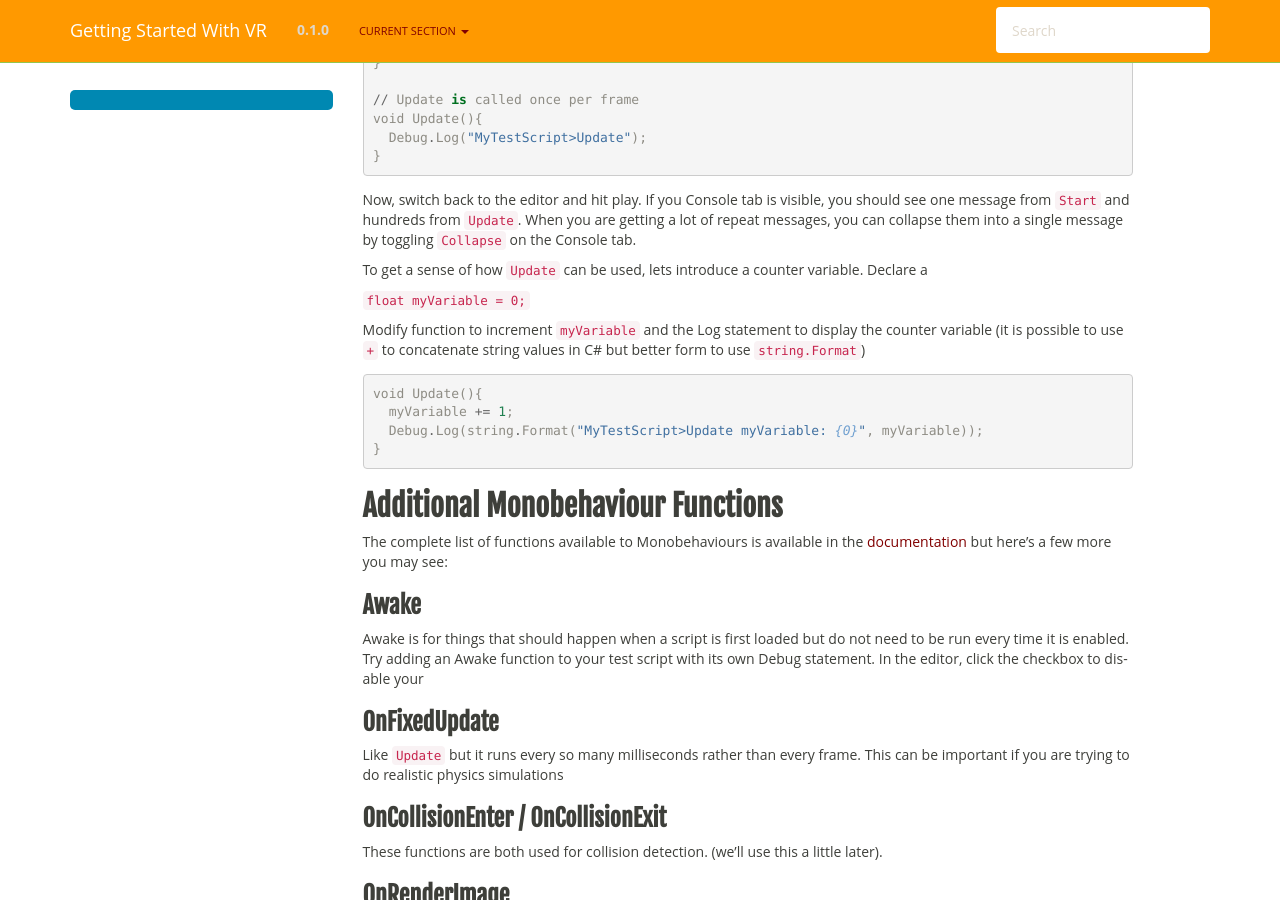
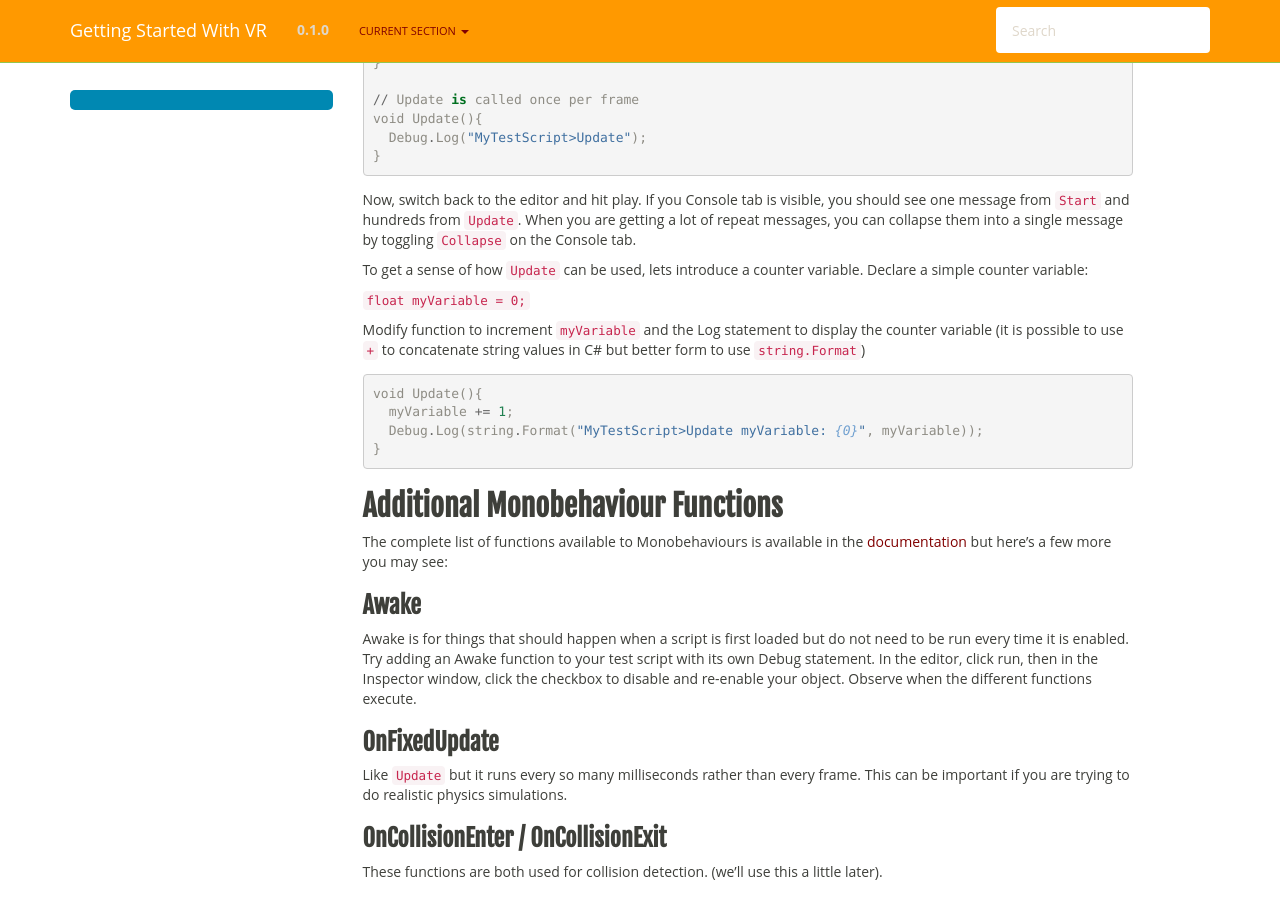
Before and after one commit to RMKD/GettingStartedWithVR, a Sphinx documentation site: the page built from docs/Scripting.md, in a window 1280 px wide and 900 px high, scrolled down 1039 px. Built offline with Sphinx 7.4.7, drawn with Linux system fonts in a browser that asks for light colours; pages that are not in the unit, such as notebooks, are missing from menus.

Commit message:
Texture fixes + minor doc corrections

```diff
--- a/docs/Scripting.md
+++ b/docs/Scripting.md
@@ -49,7 +49,7 @@ void Update(){
 
 Now, switch back to the editor and hit play. If you Console tab is visible, you should see one message from `Start` and hundreds from `Update`. When you are getting a lot of repeat messages, you can collapse them into a single message by toggling `Collapse` on the Console tab.
 
-To get a sense of how `Update` can be used, lets introduce a counter variable. Declare a
+To get a sense of how `Update` can be used, lets introduce a counter variable. Declare a simple counter variable:
 
 `float myVariable = 0;`
 
@@ -70,12 +70,12 @@ void Update(){
 The complete list of functions available to Monobehaviours is available in the [documentation](https://docs.unity3d.com/ScriptReference/MonoBehaviour.html) but here's a few more you may see:
 
 #### Awake
-Awake is for things that should happen when a script is first loaded but do not need to be run every time it is enabled. Try adding an Awake function to your test script with its own Debug statement. In the editor, click the checkbox to disable your
+Awake is for things that should happen when a script is first loaded but do not need to be run every time it is enabled. Try adding an Awake function to your test script with its own Debug statement. In the editor, click run, then in the Inspector window, click the checkbox to disable and re-enable your object. Observe when the different functions execute.
 
 
 #### OnFixedUpdate
 
-Like `Update` but it runs every so many milliseconds rather than every frame. This can be important if you are trying to do realistic physics simulations
+Like `Update` but it runs every so many milliseconds rather than every frame. This can be important if you are trying to do realistic physics simulations.
 
 
 #### OnCollisionEnter / OnCollisionExit
```
Also changed, not shown: docs/CollisionsAndPhysics.md (+1 -3 lines), docs/Controllers.md (+2 -2 lines), docs/SetupAndBasics.md (+2 -2 lines), 6 other files.
